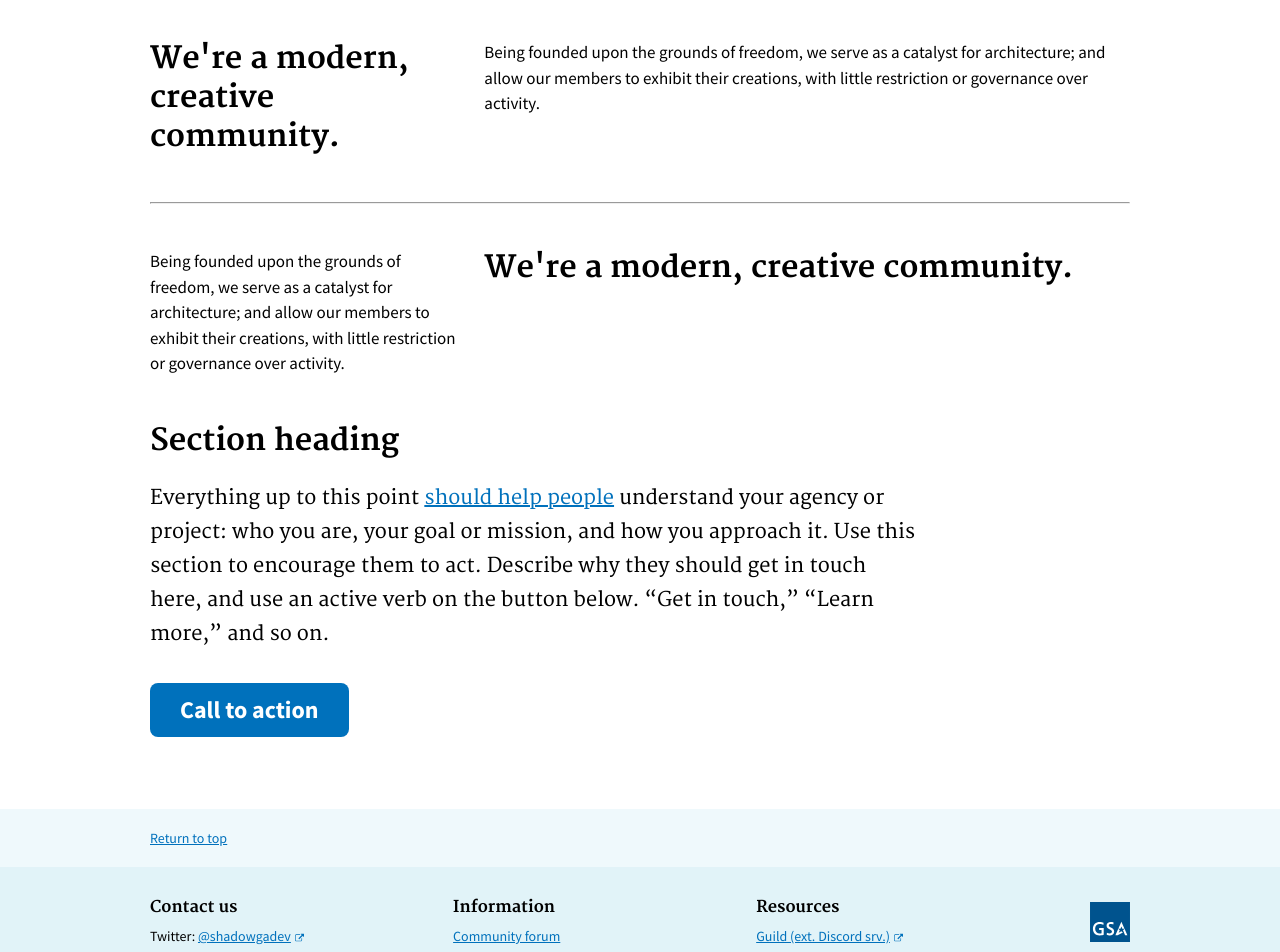
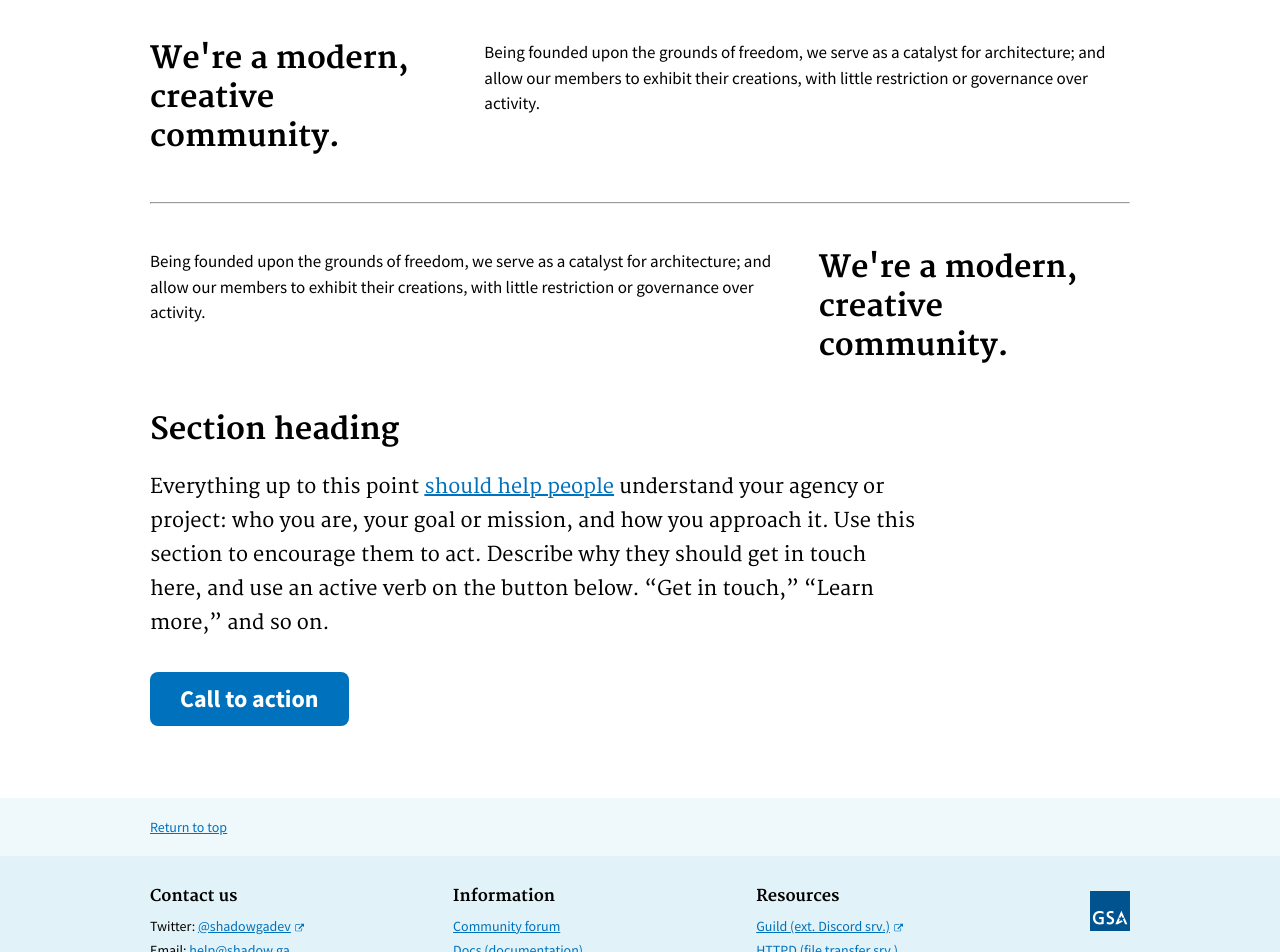
Before and after one commit to serrif/website, a Jekyll site: the page built from main/home.md, in a window 1280 px wide. Shown: the part 1161-2113 px from the top of the page. Built offline with Jekyll 4.4.1, drawn with Linux system fonts in a browser that asks for light colours.

Commit message:
Update home.md

```diff
--- a/main/home.md
+++ b/main/home.md
@@ -56,10 +56,10 @@ graphics:
 <hr style="margin-top: 4.5rem; margin-bottom: 4.5rem;">
 
 <section class="usa-grid usa-section" style="padding: 0;">
-  <div class="usa-width-one-third">
+  <div class="usa-width-two-thirds">
     <p>Being founded upon the grounds of freedom, we serve as a catalyst for architecture; and allow our members to exhibit their creations, with little restriction or governance over activity.</p>
   </div>
-  <div class="usa-width-two-thirds">
+  <div class="usa-width-one-third">
     <h2>We're a modern, creative community.</h2>
   </div>
 </section>
```
